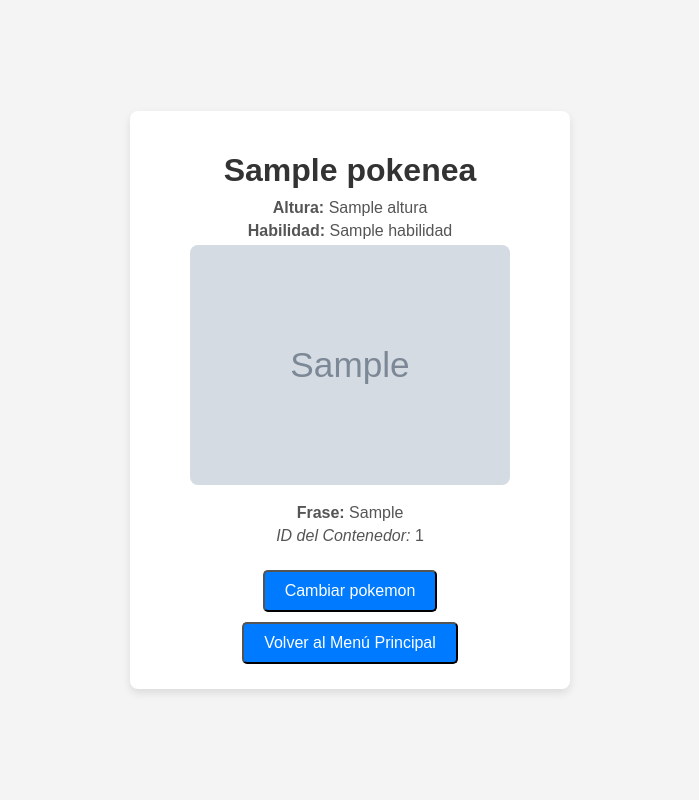
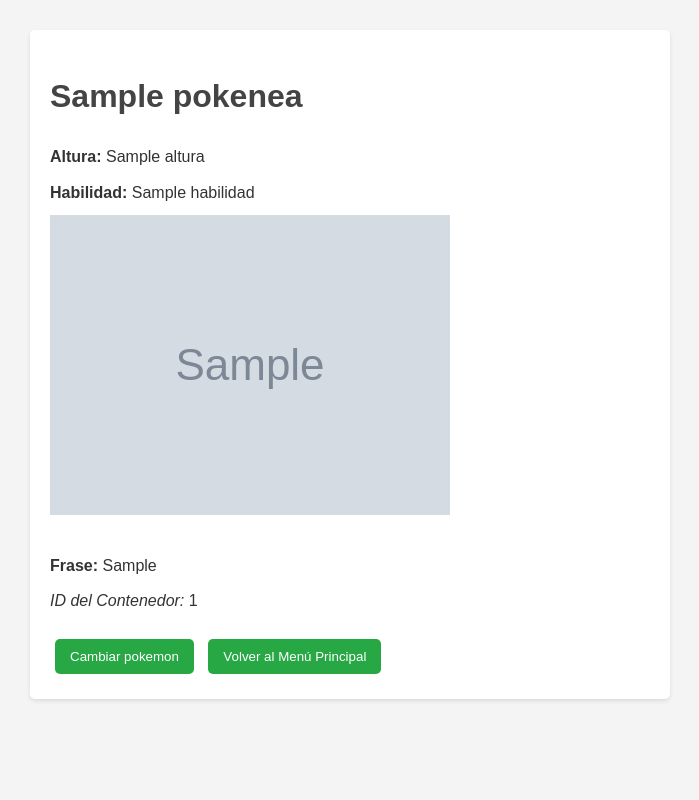
Before and after one commit to juansecamacho/taller02, a Flask app: template app/templates/pokenea.html in a window 1280 px wide. Shown: the whole page, without its empty margins (290-989 px from the left). Run offline with Flask 3, Linux system fonts and the light colour scheme; the template is opened without the code that fills it: most values are stand-ins (such as "Sample title", 1, 10 or a date in 2020); grey boxes marked "Sample" are stand-in pictures.

Commit message:
commit listo con docker local

```diff
--- a/app/static/styles.css
+++ b/app/static/styles.css
@@ -1,37 +1,55 @@
 body {
     font-family: Arial, sans-serif;
-    background-color: #f4f4f4;
     margin: 0;
     padding: 0;
-    display: flex;
-    justify-content: center;
-    align-items: center;
-    height: 100vh;
+    background-color: #f4f4f4;
+    color: #333;
+    line-height: 1.6;
 }
 
-.pokenea-container {
-    background-color: #ffffff;
-    padding: 20px;
-    border-radius: 8px;
-    box-shadow: 0 4px 8px rgba(0, 0, 0, 0.1);
-    max-width: 400px;
+h1, h2, h3 {
+    color: #444;
+}
+
+.container {
+    width: 80%;
+    margin: auto;
+    overflow: hidden;
+}
+
+.button {
+    display: inline-block;
+    background: #007bff;
+    color: #fff;
+    padding: 10px 20px;
+    margin: 10px;
+    border-radius: 5px;
+    text-decoration: none;
+    font-size: 16px;
     text-align: center;
 }
 
-h1 {
-    color: #333;
-    margin-bottom: 10px;
+.button:hover {
+    background: #0056b3;
+}
+
+.home-container, .pokenea-container {
+    max-width: 600px;
+    margin: 30px auto;
+    padding: 20px;
+    background: #fff;
+    border-radius: 5px;
+    box-shadow: 0 2px 4px rgba(0, 0, 0, 0.1);
+}
+
+img {
+    max-width: 100%;
+    height: auto;
+    margin-bottom: 20px;
 }
 
 p {
-    color: #555;
-    margin: 5px 0;
-}
-
-img {
-    max-width: 80%;
-    border-radius: 8px;
-    margin-bottom: 10px;
+    margin: 10px 0;
 }
 
 .buttons {
@@ -39,17 +57,15 @@ img {
 }
 
 button {
-    display: inline-block;
-    padding: 10px 20px;
+    padding: 10px 15px;
     margin: 5px;
-    font-size: 16px;
-    color: #fff;
-    background-color: #007bff;
-    text-decoration: none;
+    background-color: #28a745;
+    color: white;
+    border: none;
     border-radius: 5px;
-    transition: background-color 0.3s ease;
+    cursor: pointer;
 }
 
 button:hover {
-    background-color: #0056b3;
+    background-color: #218838;
 }
--- a/app/templates/pokenea.html
+++ b/app/templates/pokenea.html
@@ -7,12 +7,12 @@
 </head>
 <body>
     <div class="pokenea-container">
-        <h1>{{ pokenea.nombre }}</h1>
-        <p><strong>Altura:</strong> {{ pokenea.altura }}</p>
-        <p><strong>Habilidad:</strong> {{ pokenea.habilidad }}</p>
-        <img src="{{ pokenea.imagen }}" alt="Imagen de {{ pokenea.nombre }}">
-        <p><strong>Frase:</strong> {{ pokenea.frase_filosofica }}</p>
-        <p><em>ID del Contenedor:</em> {{ pokenea.contenedor_id }}</p>
+        <h1>{{ pokenea.nombre if pokenea.nombre else 'Nombre no disponible' }}</h1>
+        <p><strong>Altura:</strong> {{ pokenea.altura if pokenea.altura else 'No disponible' }}</p>
+        <p><strong>Habilidad:</strong> {{ pokenea.habilidad if pokenea.habilidad else 'No disponible' }}</p>
+        <img src="{{ pokenea.imagen if pokenea.imagen else '#' }}" alt="Imagen de {{ pokenea.nombre }}">
+        <p><strong>Frase:</strong> {{ pokenea.frase_filosofica if pokenea.frase_filosofica else 'No disponible' }}</p>
+        <p><em>ID del Contenedor:</em> {{ pokenea.contenedor_id if pokenea.contenedor_id else 'No disponible' }}</p>
         <div class="buttons">
             <button onclick="location.reload()">Cambiar pokemon</button>
             <button onclick="window.location.href='/'">Volver al Menú Principal</button>
--- a/main.py
+++ b/main.py
@@ -1,6 +1,8 @@
-from app import create_app
+from flask import Flask
+from app.routes import app_routes  # Importa tu Blueprint desde routes.py
 
-app = create_app()
+app = Flask(__name__, template_folder = 'app/templates')
+app.register_blueprint(app_routes)  # Registra el Blueprint
 
 if __name__ == '__main__':
-    app.run(debug=True)
+    app.run(host='0.0.0.0', port=5000, debug = True)
```
Also changed, not shown: app/routes.py (+12 -3 lines).
